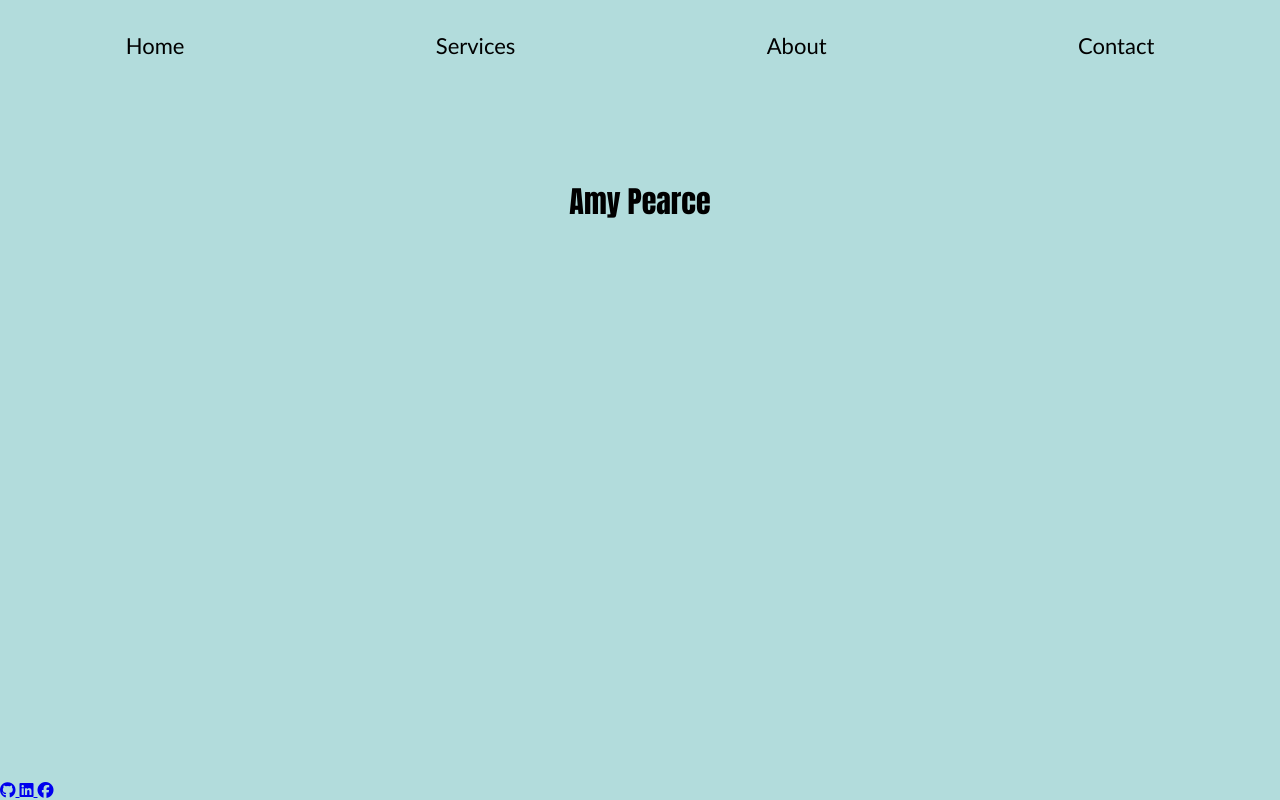
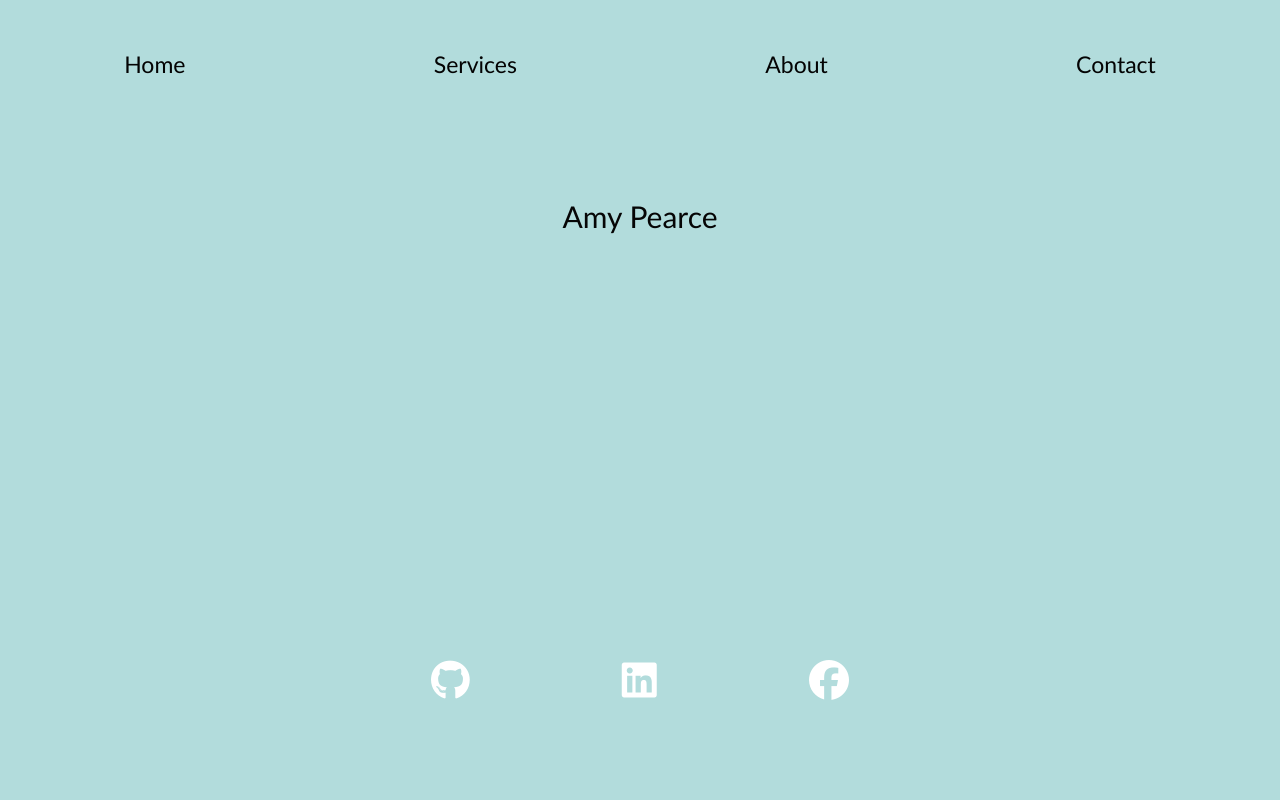
Before and after one commit to Amyleep97/AmyPearce_T1A2, a plain HTML site: page src/index.html in a window 1280 px wide. Drawn offline with Linux system fonts and the light colour scheme.

Commit message:
added more css styling to change the media screen width

```diff
--- a/Styles/index.css
+++ b/Styles/index.css
@@ -4,7 +4,7 @@
 }
 .Name {
     font-size: 30px;
-    font-family:Impact, Haettenschweiler, 'Arial Narrow Bold', sans-serif;
+    font-family:'Gill Sans', 'Gill Sans MT', Calibri, 'Trebuchet MS', sans-serif;
     display: flex;
     justify-content: center;
     margin-top: 120px;
@@ -12,7 +12,7 @@
 }
 
 .Heading-Text {
-    color: black;
+    color: rgb(5, 5, 5);
 }
 
 body {
@@ -28,7 +28,7 @@ body {
     width: 100%;
     display: flex;
     justify-content: center;
-    font-size: 22px;
+    font-size: 23px;
     font-family: 'Gill Sans', 'Gill Sans MT', Calibri, 'Trebuchet MS', sans-serif;
 
 }
@@ -36,11 +36,37 @@ body {
 #nav-items {
     display: flex;
     justify-content: space-around;
-    margin-top: 32px;
+    margin-top: 50px;
 }
 
 #nav-items a {
     text-decoration: none;
-    color: black;
+    color: rgb(3, 3, 3);
 
 }
+
+
+footer {
+    text-align: center;
+    padding: 70px;
+    margin-bottom: 30px;
+
+}
+
+@media screen and (min-width: 600px) {
+    .social-media {
+        width: 50%;
+        margin-left: auto;
+        margin-right: auto;
+    }
+
+}
+.social-media {
+    display: flex;
+    justify-content: space-around;
+}
+
+.social-media a i {
+    font-size: 40px;
+    color: rgb(255, 255, 255);
+}
```
